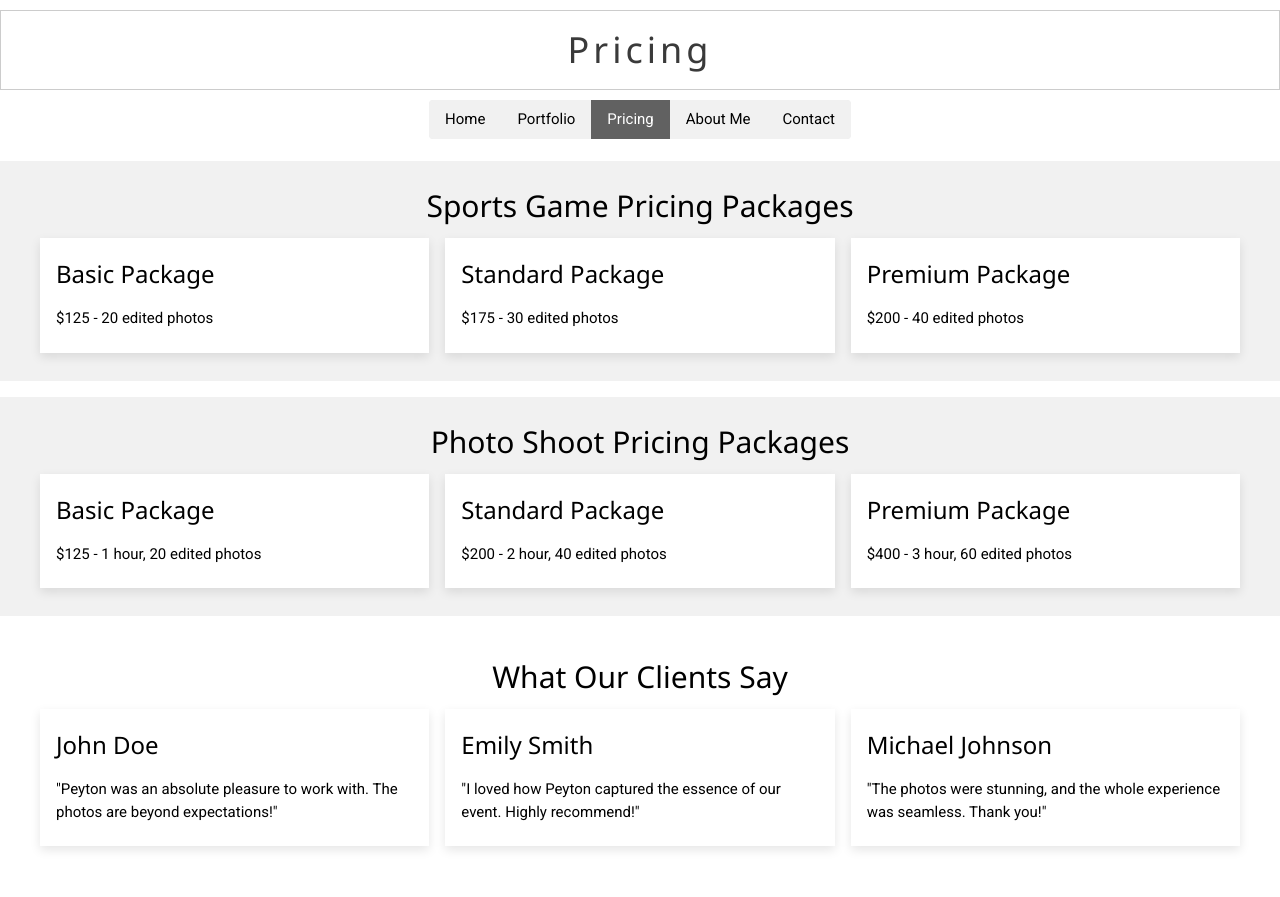
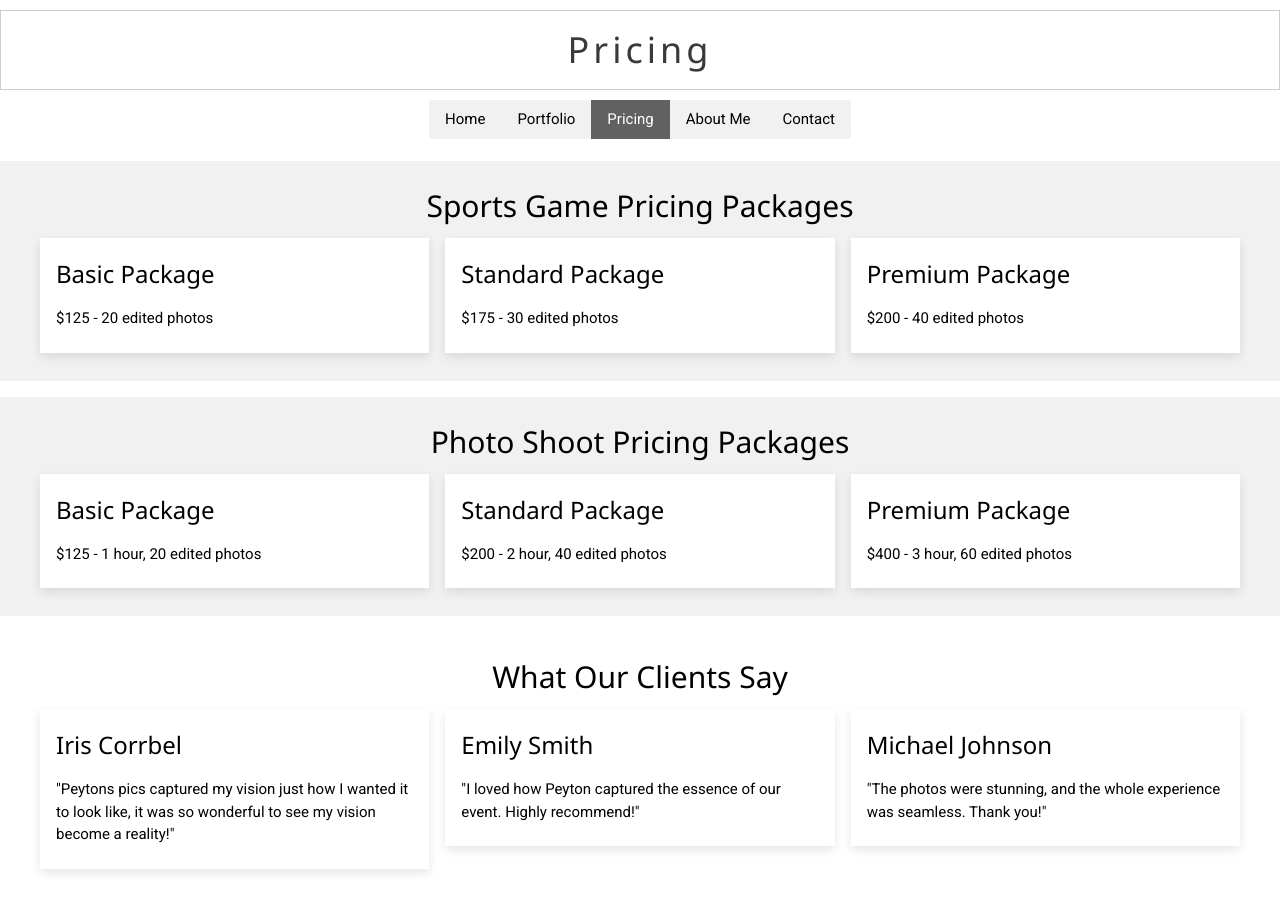
Before and after one commit to Jacobsucks-max/PeytonsPicsnc, a plain HTML site: page Pricing.html in a window 1280 px wide. Before the commit the page ends 874 px from the top, so only its background shows below. Drawn offline with nearby package versions, Linux system fonts and the light colour scheme.

Commit message:
Update Pricing.html

```diff
--- a/Pricing.html
+++ b/Pricing.html
@@ -103,8 +103,8 @@
   <div class="w3-row-padding">
     <div class="w3-third w3-margin-bottom">
       <div class="w3-card w3-white w3-padding">
-        <h3>John Doe</h3>
-        <p>"Peyton was an absolute pleasure to work with. The photos are beyond expectations!"</p>
+        <h3>Iris Corrbel</h3>
+        <p>"Peytons pics captured my vision just how I wanted it to look like, it was so wonderful to see my vision become a reality!"</p>
       </div>
     </div>
     <div class="w3-third w3-margin-bottom">
```
